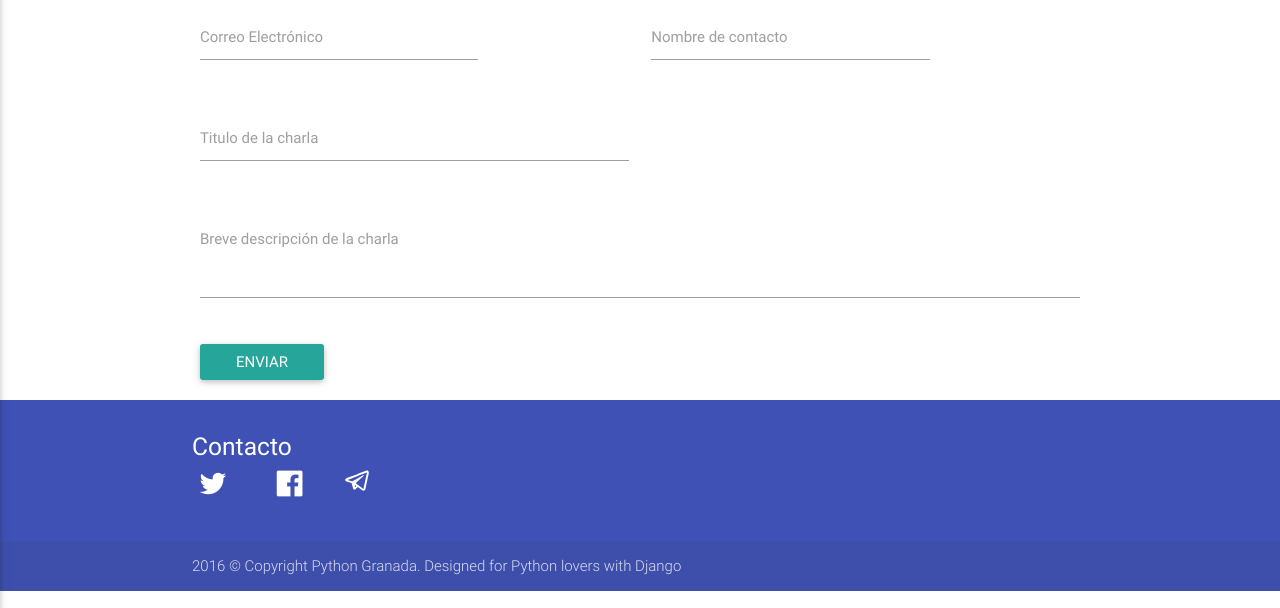
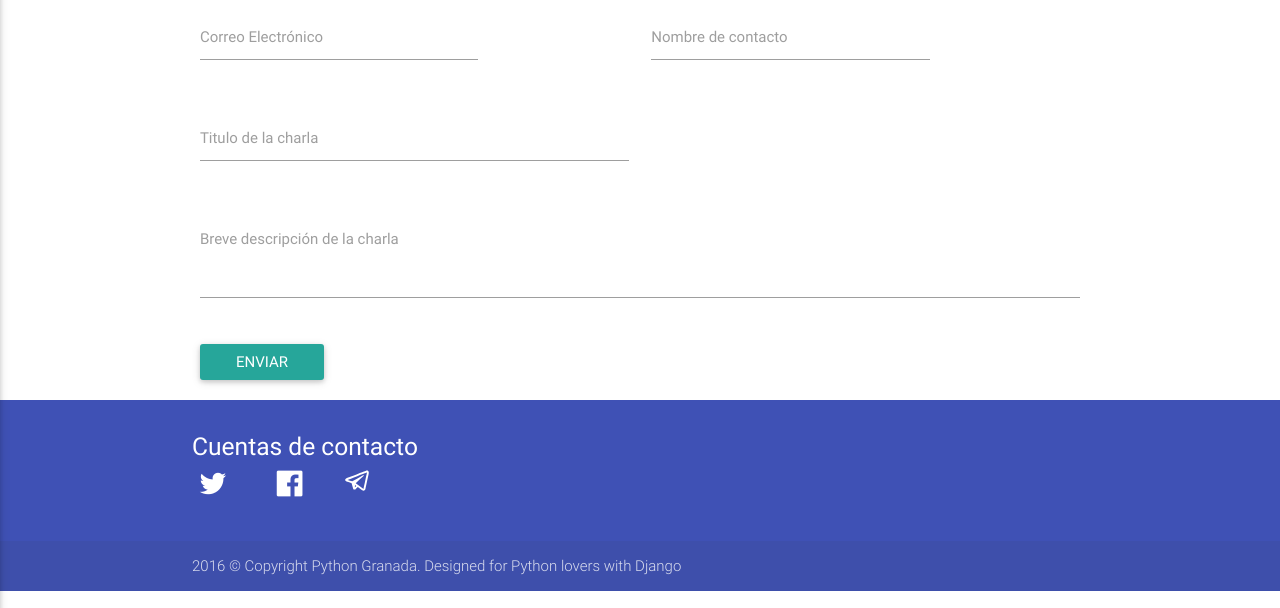
Before and after one commit to PythonGranada/website, a Django app: page /enviar/ in a window 1280 px wide. Shown: the part 192-800 px from the top of the page. Run offline with Django 3.2, Linux system fonts and the light colour scheme; some libraries are stand-ins or nearby versions.

Commit message:
Modified bottom text

```diff
--- a/templates/base.html
+++ b/templates/base.html
@@ -55,7 +55,7 @@
     <div class="container">
       <div class="row">
         <div class="col l4 s12">
-          <h5 class="white-text">Contacto</h5>
+          <h5 class="white-text">Cuentas de contacto</h5>
             <div class="row">
               <div class="col s3">
                 <a class="white-text" href="https://twitter.com/python_granada"><i class="icon-twitter"></i></a>
```
